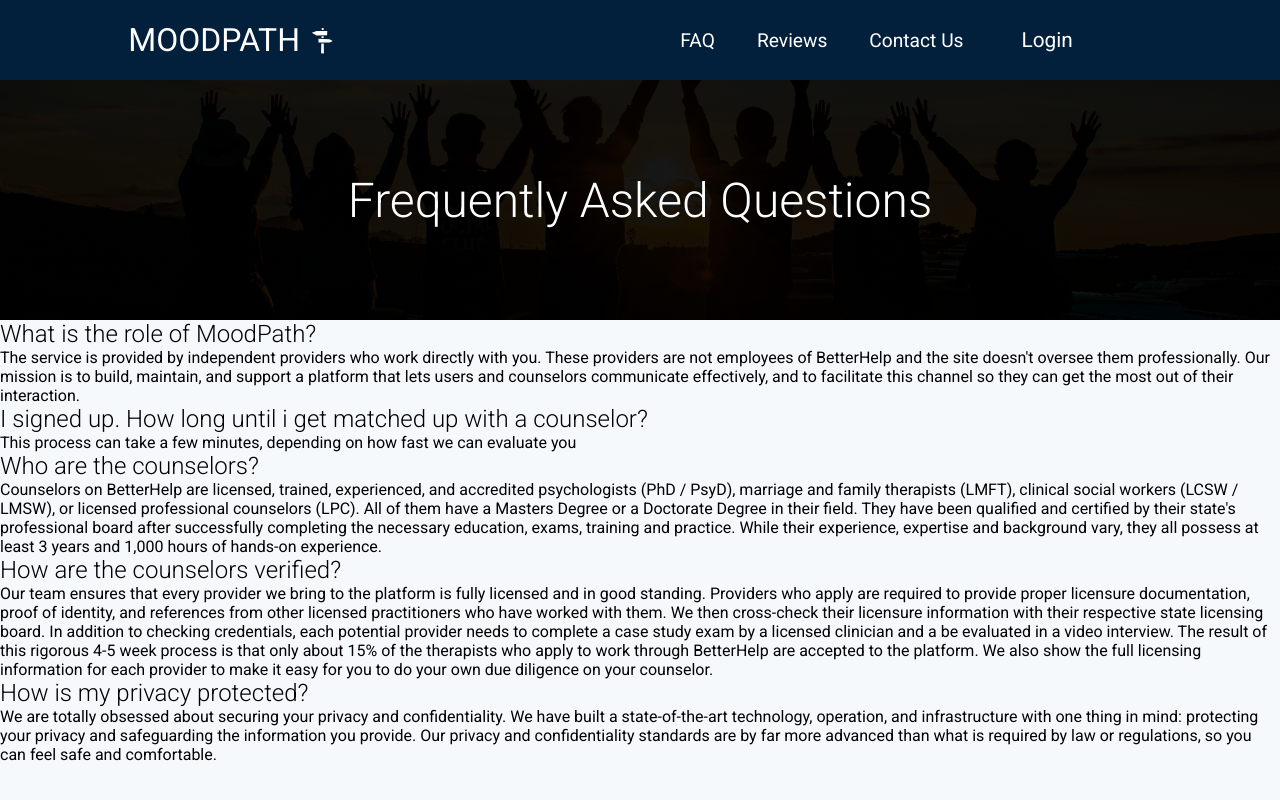
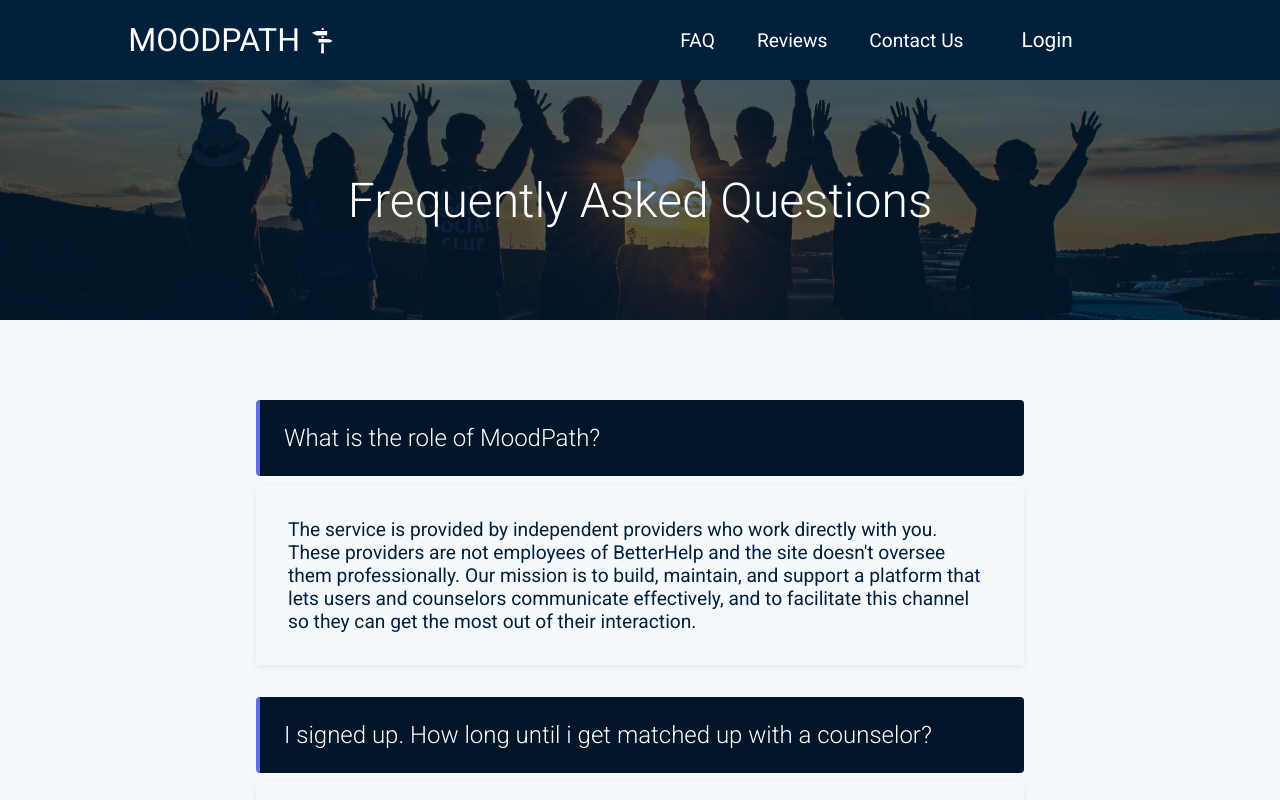
Before and after one commit to somyaguglani/MoodPath, a React (Create React App) app: page /faq in a window 1280 px wide. Shown: the top 800 px of the page. Built offline with nearby package versions, Linux system fonts and the light colour scheme.

Commit message:
faq section is completed

```diff
--- a/src/components/FAQ/FAQ.jsx
+++ b/src/components/FAQ/FAQ.jsx
@@ -12,9 +12,9 @@
       <div className={css.InnerFlex}>
         {FrequentlyAskedQuestionsArray.map((item, index) => {
           return (
-            <div key={index}>
-              <h2>{item.question}</h2>
-              <p>{item.answer}</p>
+            <div className={css.QuestionsContainer} key={index}>
+              <h2 className={css.Question}>{item.question}</h2>
+              <p className={css.Answer}>{item.answer}</p>
             </div>
           );
         })}
--- a/src/components/FAQ/FAQ.module.css
+++ b/src/components/FAQ/FAQ.module.css
@@ -7,7 +7,7 @@
 
 .FlexForImage {
   display: flex;
-  background: linear-gradient(rgba(0, 0, 0, 0.9), rgba(0, 0, 0, 0.9)),
+  background: linear-gradient(rgba(2, 32, 60, 0.639), rgb(2, 32, 60, 0.639)),
     url("/src/images/smallbackgroundimage.jpg") center center/cover no-repeat;
   height: 15rem;
   align-items: center;
@@ -17,4 +17,33 @@
 .InnerFlex {
   display: flex;
   flex-direction: column;
+  margin: 3rem auto 3rem auto;
+  width: 60%;
 }
+
+.Question {
+  border-left: 4px solid #626ee3;
+  border-radius: 4px;
+  background-color: #001528;
+  color: white;
+  padding: 1.5rem;
+}
+
+.Answer {
+  color: #02203c;
+  margin-top: 0.6rem;
+  padding: 2rem;
+  background-color: transparent;
+  border-radius: 4px;
+  font-size: 1.2rem;
+  box-shadow: rgba(50, 50, 93, 0.1) 0px 2px 10px;
+}
+.QuestionsContainer {
+  margin-top: 2rem;
+}
+
+@media screen and (max-width: 960px) {
+  .InnerFlex {
+    width: 80%;
+  }
+}
```
Also changed, not shown: src/components/ContactUs/ContactUs.jsx (line endings or trailing spaces), 1 other file (tests, documents, lock files or other folders).
